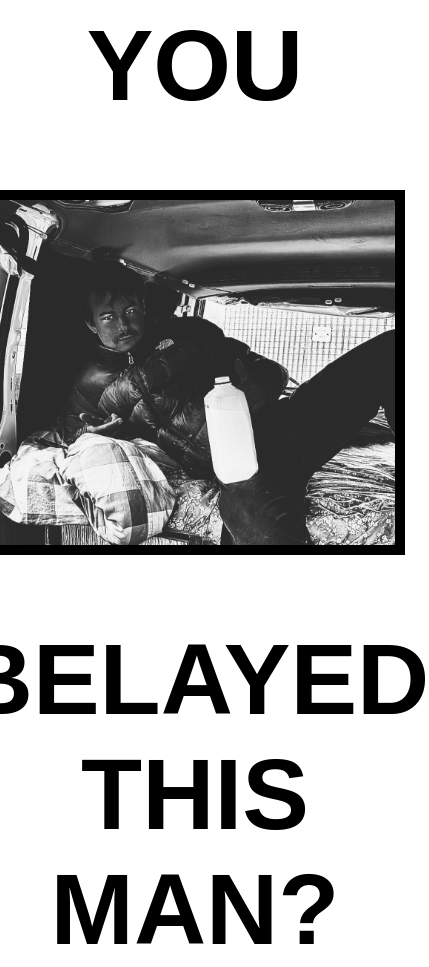
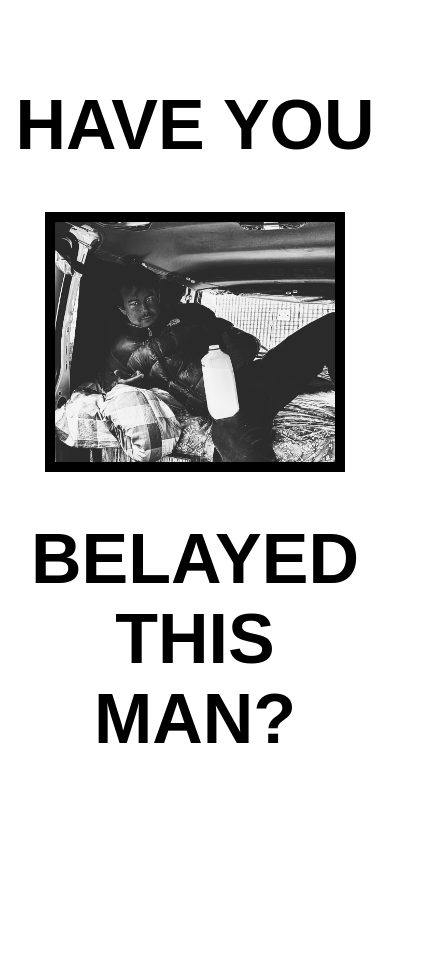
Before and after one commit to johnlawsharrison/jahnik, a plain HTML site: page index.html in a window 390 px wide. Shown: the whole page, 429 px wide, since content can reach past the window. After the commit the page ends 844 px from the top, so only its background shows below. Drawn offline with Linux system fonts and the light colour scheme.

Commit message:
Make jah responsive

```diff
--- a/main.css
+++ b/main.css
@@ -1,5 +1,13 @@
+html {
+    box-sizing: border-box;
+}
+*, *:before, *:after {
+    box-sizing: inherit;
+}
+
+
 .main-container {
-    height: 100vh;
+    min-height: 100%;
     display: flex;
     flex-direction: column;
     align-items: center;
@@ -7,15 +15,20 @@
 }
 
 .jahnik-img {
-    width: 400px;
+    width: 80%;
     border: 10px solid black;
     opacity: 1;
     animation: fade 10s linear;
     animation-iteration-count: infinite;
 }
+@media (min-width: 1024px) {
+    .jahnik-img {
+        width: 600px;
+    }
+}
 
 h1 {
-    font-size: 100px;
+    font-size: 70px;
     font-family: Arial, Helvetica, sans-serif;
     text-align: center;
 }
```
